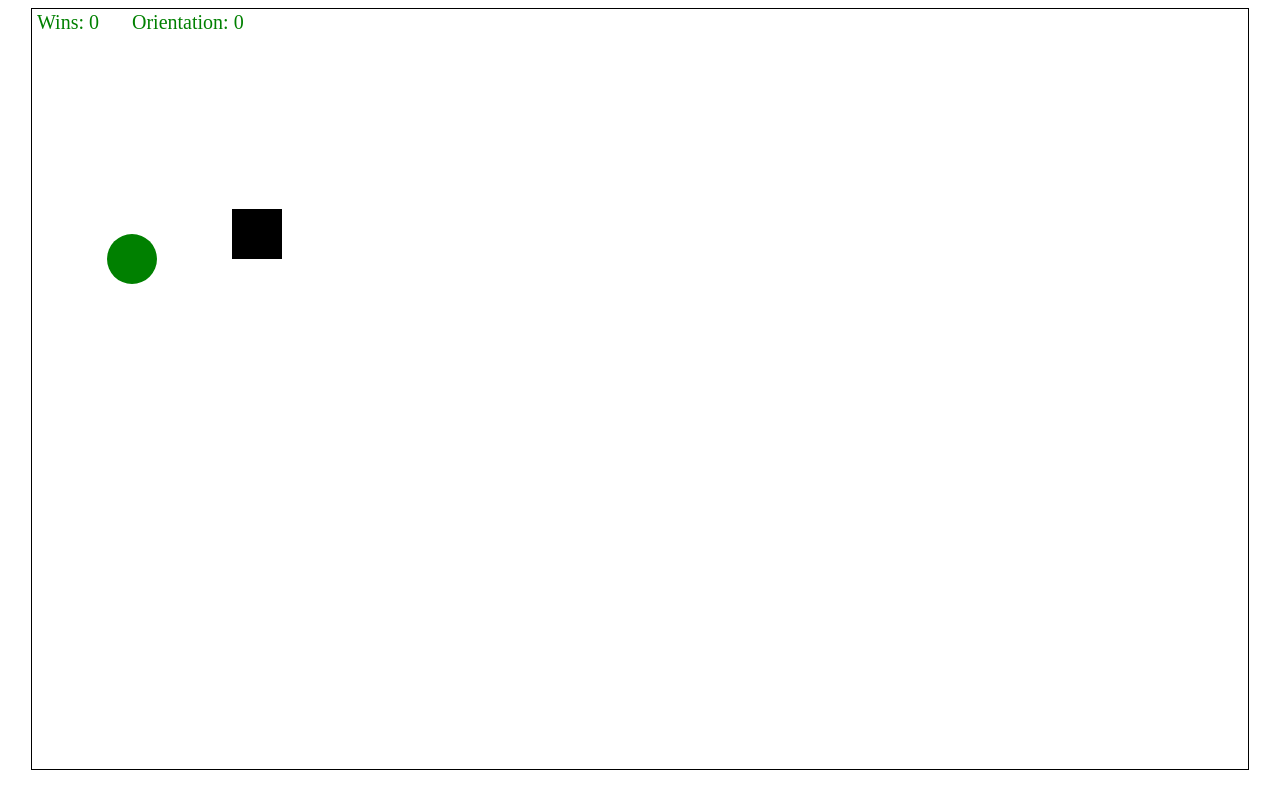
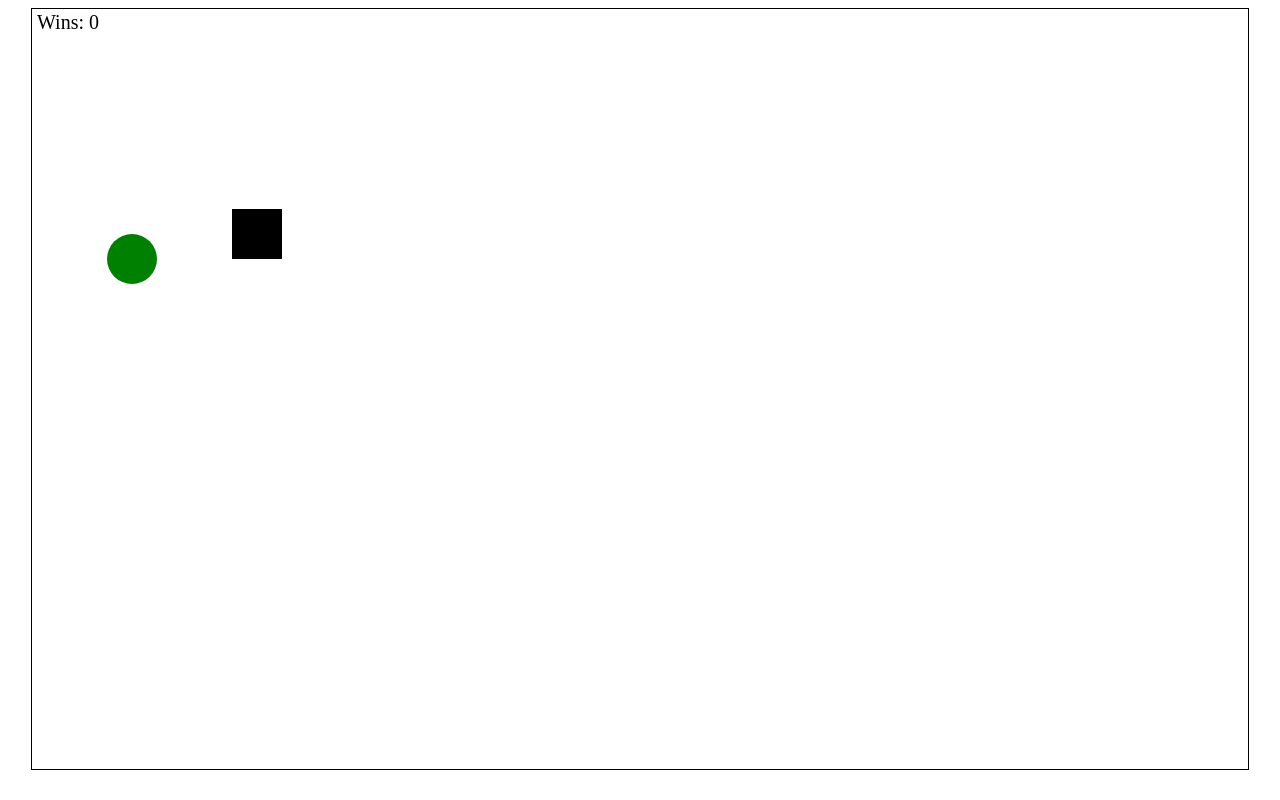
Before and after one commit to JordanLevy/4HC3_A7, a plain HTML site: page index.html in a window 1280 px wide. Drawn offline with Linux system fonts and the light colour scheme.

Commit message:
Minor collision changes

```diff
--- a/index.html
+++ b/index.html
@@ -42,7 +42,6 @@
 			alpha = e.alpha;
 			beta = e.beta;
 			gamma = e.gamma;
-			console.log(alpha, beta, gamma);
 		}
 
 		function resize(){
@@ -267,7 +266,7 @@
 
 
 
-			//flip x if they are holding the phone the other way
+			//flip certain axes depending on mobile device orientation
 			if(orientation == 0){
 				player_ball.vx += yAccel;
 				player_ball.vy += xAccel;
@@ -280,9 +279,6 @@
 				player_ball.vx -= xAccel;
 				player_ball.vy += yAccel;
 			}
-
-			// check if the balls have collided with a boundary
-			player_ball.boundary_check();
 
 			/*if(arrowUp){
 				player_ball.vy -= maxAcceleration;
@@ -309,6 +305,9 @@
 				player_ball.vy = Math.min(0, player_ball.vy + friction);
 			}
 
+			// check if the balls have collided with a boundary
+			player_ball.boundary_check();
+
 			// if a collision occurs, the game is won
 			if (gameWon(player_ball, hole)) {
 				wins++;
@@ -332,8 +331,8 @@
 
 			// draw the wins to the screen in the top-left corner
 			c.font = "20px serif";
+			c.fillStyle = 'black';
 			c.fillText("Wins: " + wins, 5, 20);
-			c.fillText("Orientation: " + orientation, 100, 20);
 		}
 
 		// game loop runs every 30 milliseconds
```
